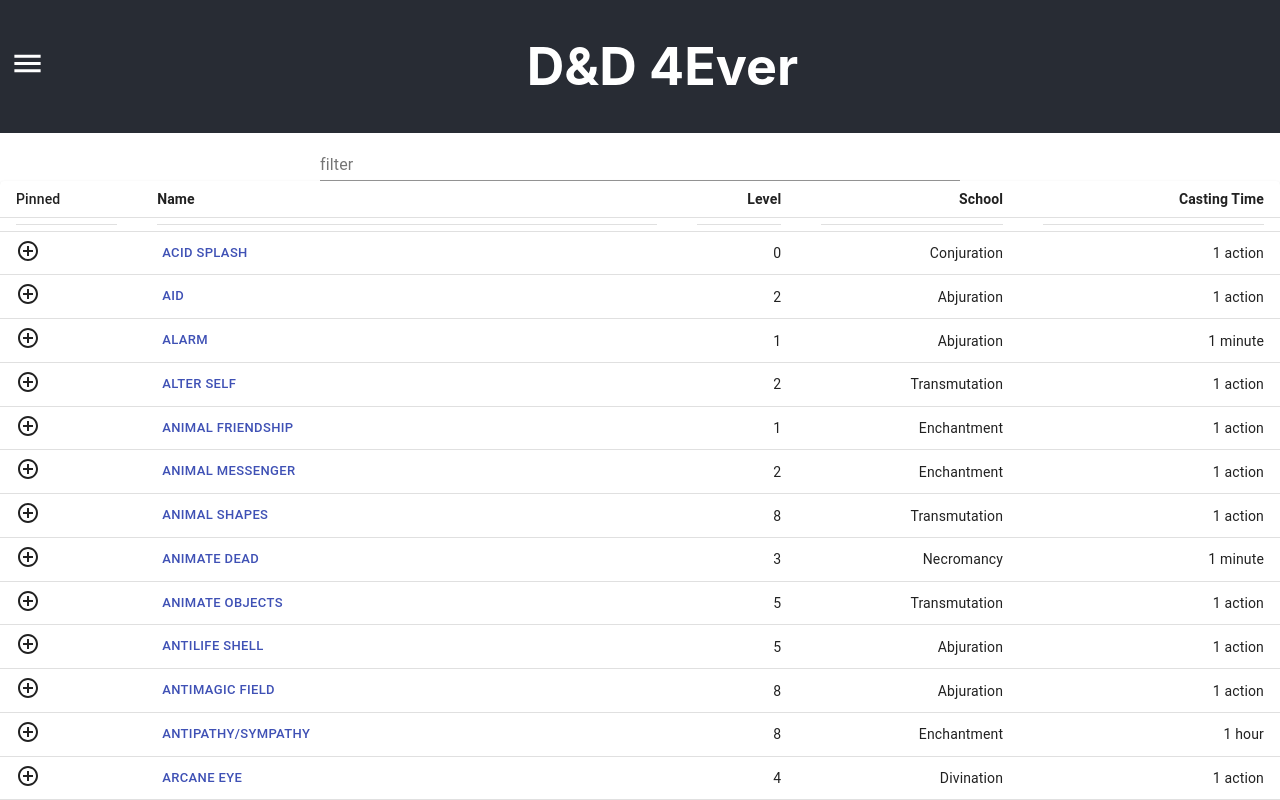
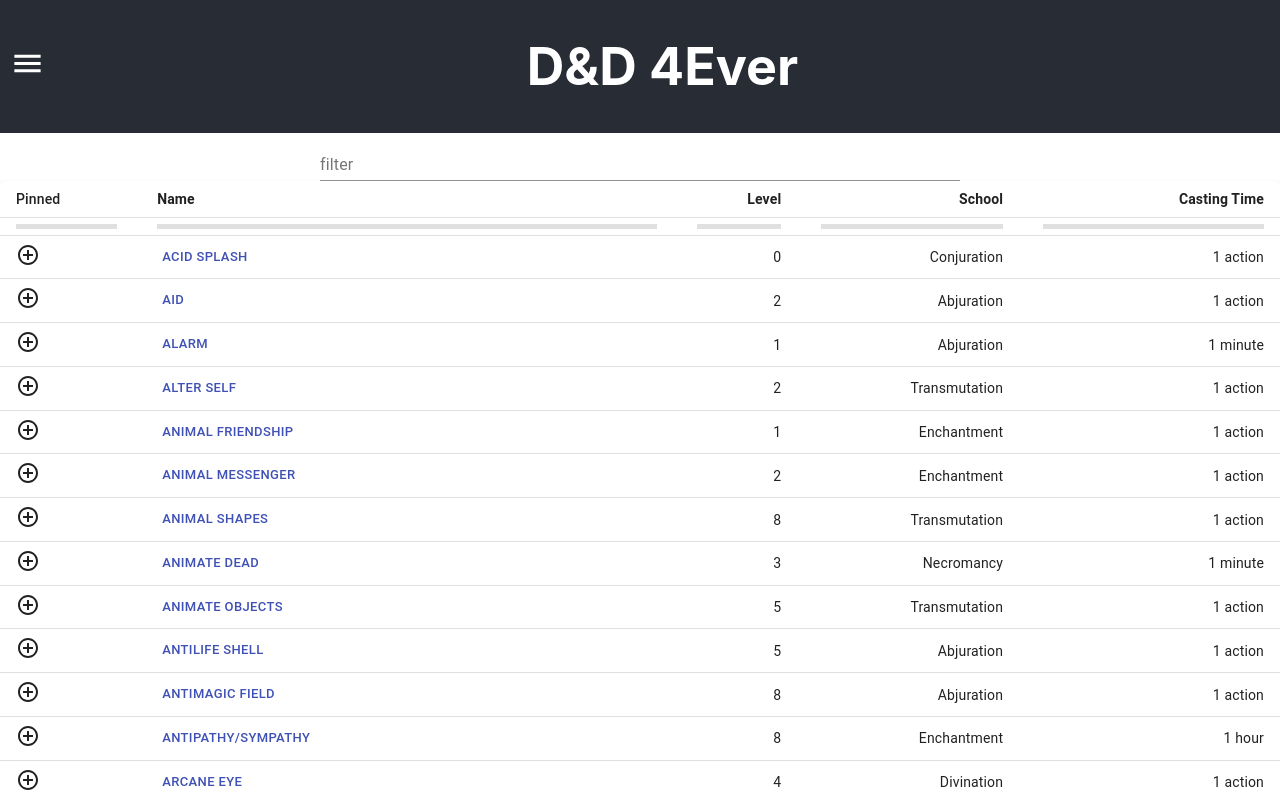
Before and after one commit to msaxon/msaxon-dnd4ever, a React (Create React App) app: page /spells in a window 1280 px wide. Shown: the top 800 px of the page. Built offline with nearby package versions, Linux system fonts and the light colour scheme.

Commit message:
changing to min height

```diff
--- a/src/components/spells/Spells.css
+++ b/src/components/spells/Spells.css
@@ -17,5 +17,5 @@
 }
 
 .MuiDivider-root {
-    height: 5px;
+    min-height: 5px;
 }
```
